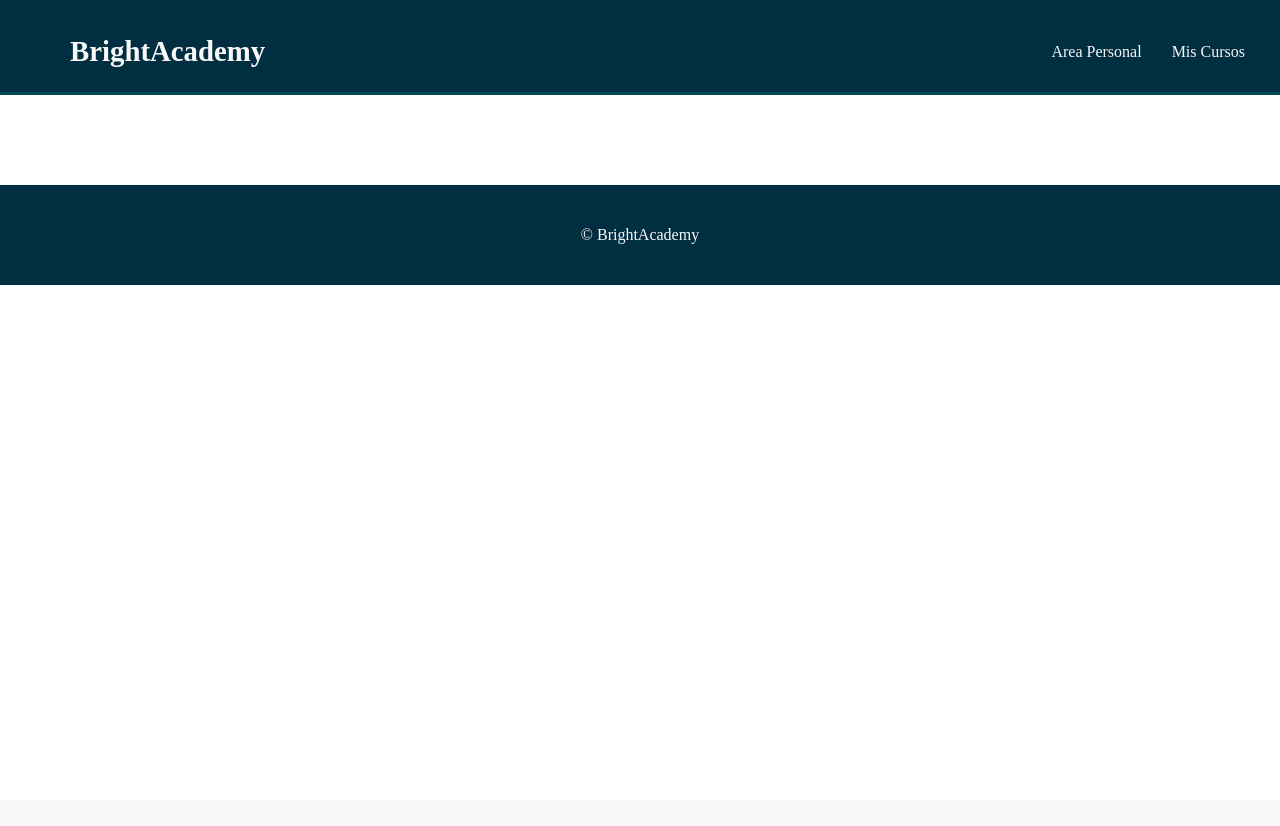
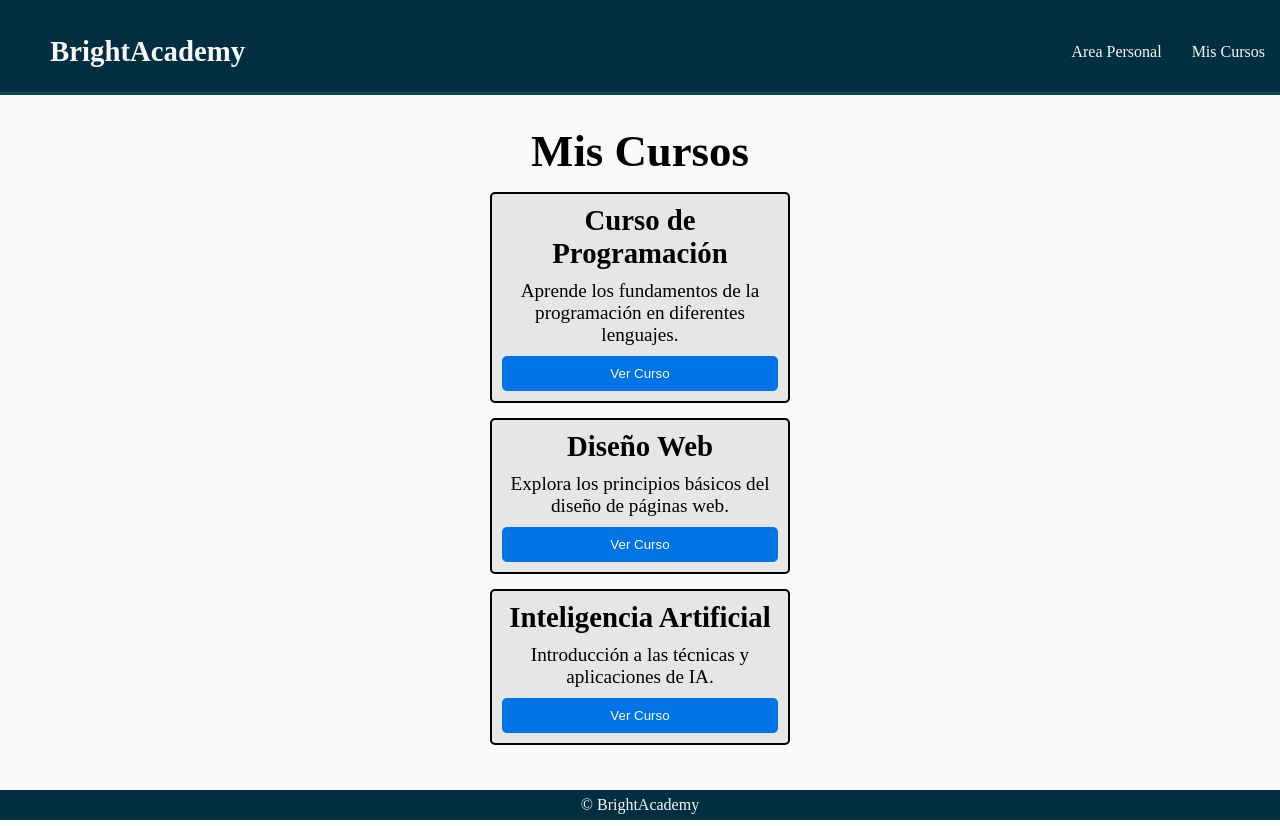
Before and after one commit to diegoemz/Proyecto-BrightAcademy, a PHP site: page /nahomi-serrano/cursos.html in a window 1280 px wide. Before the commit the page ends 285 px from the top, so only its background shows below. Run offline with PHP 8.4, Linux system fonts and the light colour scheme.

Commit message:
segundo avance

```diff
--- a/index.css
+++ b/index.css
@@ -24,9 +24,7 @@
 }
 
 .container{
-    max-width: 1450px;
     margin: 0 auto;
-    padding: 0 20px;
 }
 
 /*Header*/
@@ -44,7 +42,7 @@ header .logo {
     padding-left: 50px;
 }
 
-header .container {
+header .menu {
     display: flex;
     align-items: center;
     justify-content: space-between;
@@ -70,16 +68,13 @@ header a:hover {
 /*Footer*/
 footer {
     background-color: var(--azul-1);
+    display: flex;
+    height: 30px;
+    justify-content: center;
+    align-items: center;
 }
 
 footer p {
     padding: 12px;
     color: var(--blanco-1);
 }
-
-footer .container {
-    display: flex;
-    height: 100px;
-    justify-content: center;
-    align-items: center;
-}
--- /dev/null
+++ b/nahomi-serrano/css/cursos.css
@@ -0,0 +1,127 @@
+:root {
+    /* Colores */
+    --blanco-1: #F8F8F8;
+    --beige-1: #F2E3D5;
+    --azul-1: #012E40;
+    --azul-2: #024959;
+    --azul-3: #026773;
+    --azul-4: #3CA6A6;
+    --celeste-1: #234459;
+    --celeste-2: #3C7499;
+    --celeste-3: #5AAEE6;
+    --celeste-4: #94C1FF;
+
+    /* Tamaño de texto en dispositivos móviles */
+    --titulo: 2.5em;
+    --subtitulo: 1.8em;
+    --texto: 1em;
+}
+
+/* Sección de información de los cursos */
+section.info {
+    padding: 10px;
+    background-color: #fafafa;
+    max-width: 100%;
+    overflow-x: auto;
+}
+
+section.info h2 {
+    font-size: var(--subtitulo);
+    margin-bottom: 10px;
+    text-align: center;
+}
+
+section.info .curso {
+    background-color: #e6e6e6;
+    border: 2px solid black;
+    border-radius: 5px;
+    min-width: 150px;
+    margin: 10px;
+    padding: 10px;
+    display: flex;
+    flex-direction: column;
+    text-align: center;
+}
+
+section.info .curso h3 {
+    margin: 0;
+    font-size: 1.2em;
+}
+
+section.info .curso p {
+    font-size: 0.9em;
+    margin: 10px 0;
+}
+
+section.info .curso button {
+    background-color: #0073e6;
+    color: white;
+    border: none;
+    padding: 10px;
+    border-radius: 5px;
+    cursor: pointer;
+    width: 100%;
+}
+
+section.info .curso button:hover {
+    background-color: #005bb5;
+}
+
+/* Estilos para pantallas medianas (tabletas) */
+@media (min-width: 768px) {
+    :root {
+        --titulo: 3.5em;
+        --subtitulo: 2.2em;
+        --texto: 1.2em;
+    }
+
+    section.info {
+        padding: 20px;
+    }
+
+    section.info h2 {
+        font-size: var(--subtitulo);
+    }
+
+    section.info .curso {
+        min-width: 200px;
+    }
+
+    section.info .curso h3 {
+        font-size: 1.5em;
+    }
+
+    section.info .curso p {
+        font-size: 1.1em;
+    }
+}
+
+/* Estilos para pantallas grandes (escritorio) */
+@media (min-width: 1024px) {
+    :root {
+        --titulo: 4.3em;
+        --subtitulo: 2.8em;
+        --texto: 1.8em;
+    }
+
+    section.info {
+        padding: 30px;
+        display: flex;
+        justify-content: center; /* Centrar los cursos */
+    }
+
+    section.info .curso {
+        min-width: 250px;
+        max-width: 300px; /* Ajustamos un ancho máximo para cada curso */
+        margin: 15px; /* Permite que los cursos crezcan si hay espacio */
+    }
+
+    section.info .curso h3 {
+        font-size: 1.8em;
+    }
+
+    section.info .curso p {
+        font-size: 1.2em;
+    }
+
+}
--- a/nahomi-serrano/cursos.html
+++ b/nahomi-serrano/cursos.html
@@ -5,10 +5,12 @@
     <meta name="viewport" content="width=device-width, initial-scale=1.0">
     <title>BrightAcademy</title>
     <link rel="stylesheet" href="../index.css">
+    <link rel="stylesheet" href="./css/cursos.css">
 </head>
 <body>
+    <div class="container">
         <header>
-        <div class="container">
+            <div class="menu">
                 <p class="logo">BrightAcademy</p>
                 <nav>
                     <a href="#">Area Personal</a>
@@ -17,17 +19,30 @@
             </div>
         </header>
 
-    <br>
-    <br>
-    <br>
-    <br>
-    <br>
+        <section class="info">
+            <div class="contenido">
+                <h2>Mis Cursos</h2>
+                <div class="curso">
+                    <h3>Curso de Programación</h3>
+                    <p>Aprende los fundamentos de la programación en diferentes lenguajes.</p>
+                    <button>Ver Curso</button>
+                </div>
+                <div class="curso">
+                    <h3>Diseño Web</h3>
+                    <p>Explora los principios básicos del diseño de páginas web.</p>
+                    <button>Ver Curso</button>
+                </div>
+                <div class="curso">
+                    <h3>Inteligencia Artificial</h3>
+                    <p>Introducción a las técnicas y aplicaciones de IA.</p>
+                    <button>Ver Curso</button>
+                </div>
+            </div>
+        </section>
 
         <footer>
-        <div class="container">
             <p>&copy; BrightAcademy</p>
+        </footer>
     </div>
-    </footer>
-
 </body>
 </html>
```
Lines whose indentation alone changed are shown as unchanged.
